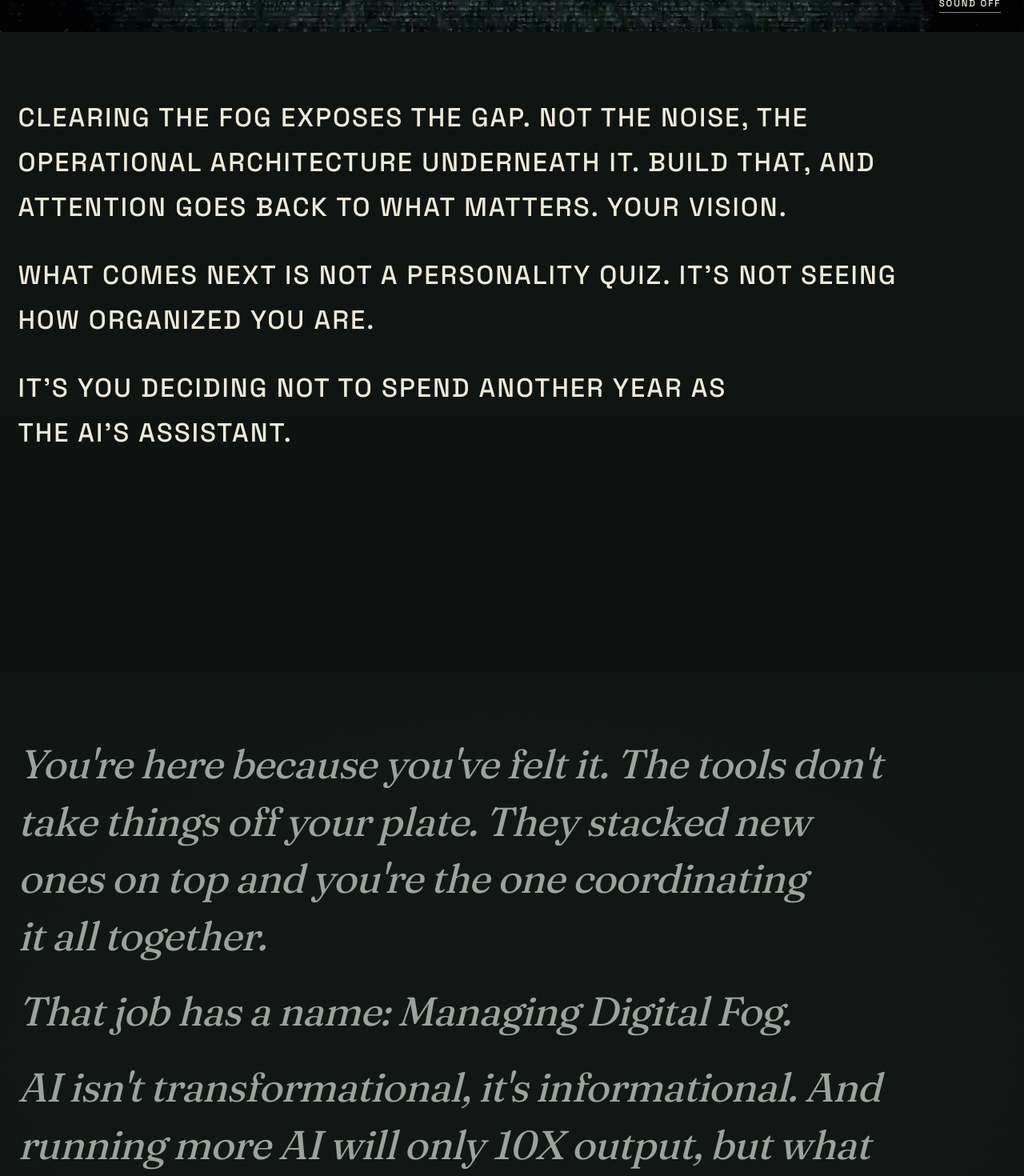
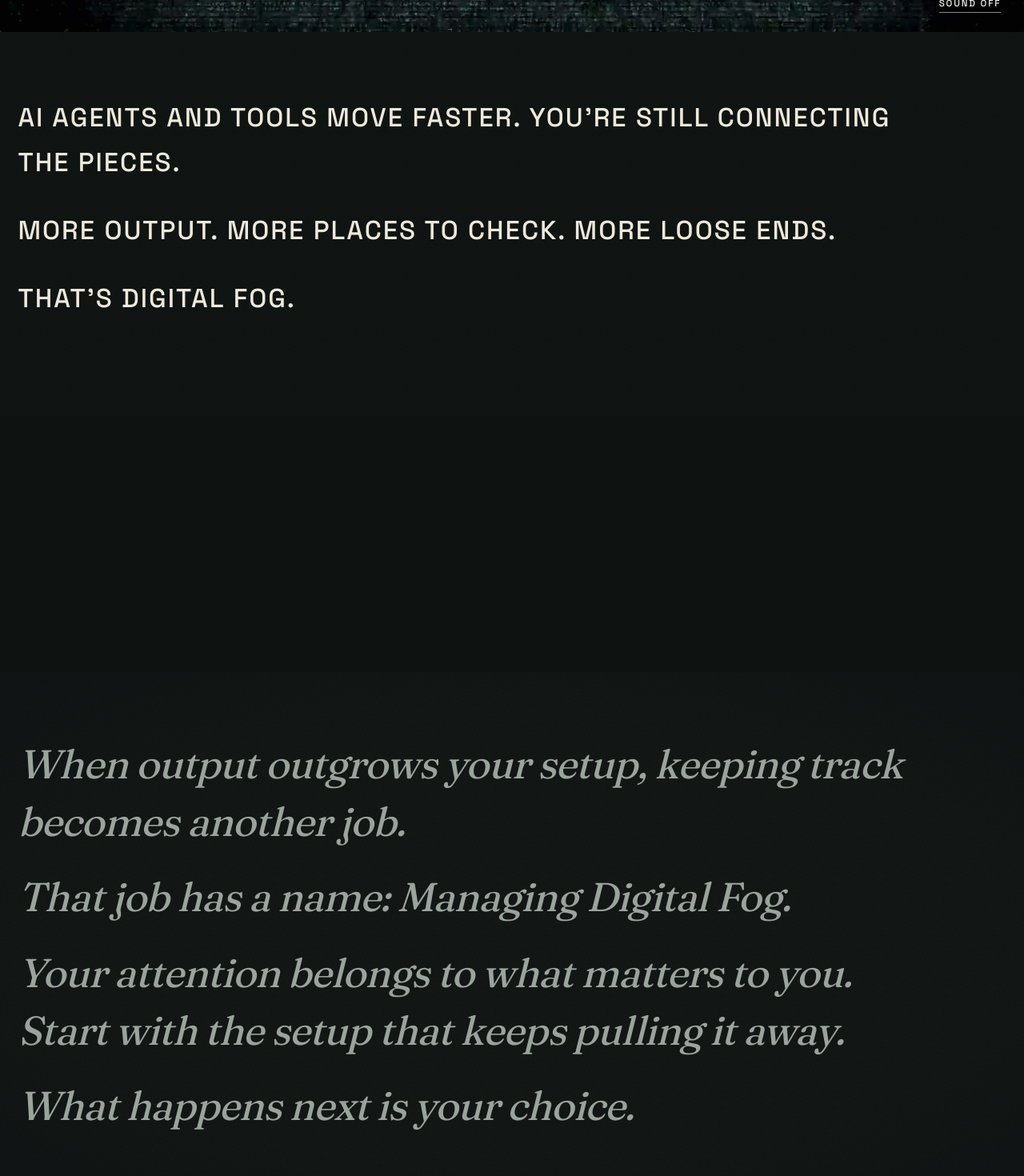
Before and after one commit to erikhinla/tbtx-next-ecosystem, a Next.js app: page /tbtx in a window 1280 px wide. Shown: the part 680-2150 px from the top of the page at 80% size. Built offline with nearby package versions, Linux system fonts and the light colour scheme.

Commit message:
Tighten stand and diagnostic journey copy

```diff
--- a/src/components/WhyJourney.tsx
+++ b/src/components/WhyJourney.tsx
@@ -10,15 +10,15 @@ export function ArrivalCopy() {
       className={`tbtx-beat tbtx-beat--arrival${shown ? " is-in" : ""}`}
     >
       <p>
-        You&apos;re here because you&apos;ve felt it. The tools don&apos;t take things off your plate. They stacked new ones on top and you&apos;re the one coordinating it all&nbsp;together.
+        When output outgrows your setup, keeping track becomes another job.
       </p>
       <p>
         That job has a name: <span className="tbtx-nowrap">Managing Digital Fog.</span>
       </p>
       <p>
-        AI isn&apos;t transformational, it&apos;s informational. And running more AI will only 10X output, but what you want is leverage. To get that you need your attention back from the loose ends AI leaves behind, and putting it toward creating things only you&nbsp;can.
+        Your attention belongs to what matters to you. Start with the setup that keeps pulling it&nbsp;away.
       </p>
-      <p>There are three paths&nbsp;forward.</p>
+      <p>What happens next is your&nbsp;choice.</p>
     </div>
   );
 }
@@ -31,14 +31,13 @@ export function StandCopy() {
       className={`tbtx-beat tbtx-beat--stand${shown ? " is-in" : ""}`}
     >
       <p>
-        Clearing the fog exposes the gap. Not the noise, the operational architecture underneath it. Build that, and attention goes back to what matters. Your&nbsp;vision.
+        AI agents and tools move faster. You&apos;re still connecting the&nbsp;pieces.
       </p>
       <p>
-        What comes next is not a personality quiz. It&apos;s not seeing how organized you&nbsp;are.
+        More output. More places to check. More loose&nbsp;ends.
       </p>
       <p>
-        It&apos;s you deciding not to spend another year as the{" "}
-        <span className="tbtx-nowrap">AI&apos;s assistant.</span>
+        That&apos;s Digital&nbsp;Fog.
       </p>
     </div>
   );
```
